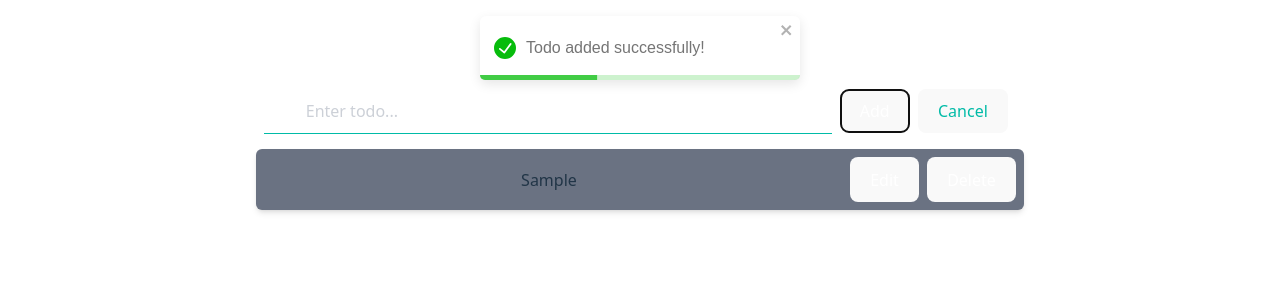
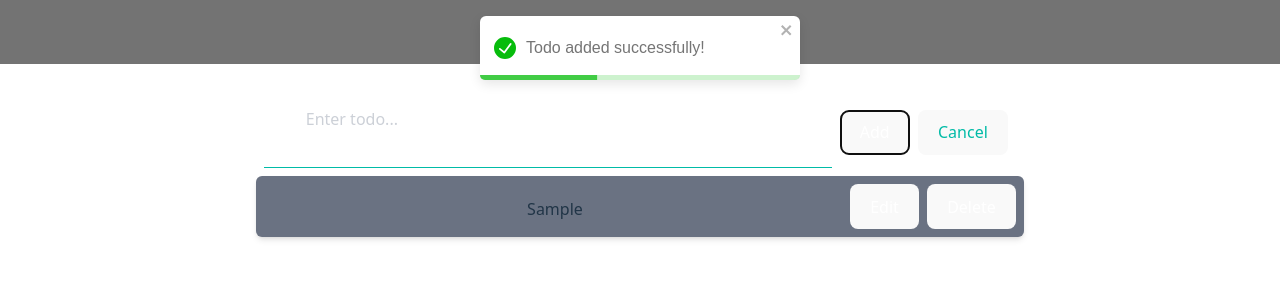
Before and after one commit to Ashish-Redhu/TodoApp, a React (Vite) app: page / in a window 1280 px wide. Both pictures are taken after typing "Sample" into the empty fields and a click on the button "Add". Shown: the top 300 px of the page. Built offline with nearby package versions, Linux system fonts and the light colour scheme.

Commit message:
heading adjust && Edit/Delete bug fixed

```diff
--- a/src/App.css
+++ b/src/App.css
@@ -1,5 +1,5 @@
 #root {
-  max-width: 1280px;
+  width: 100%;
   margin: 0 auto;
   /* padding: 2rem; */
   text-align: center;
--- a/src/App.jsx
+++ b/src/App.jsx
@@ -7,13 +7,18 @@ import { ToastContainer } from 'react-toastify';
 
 function App() {
   return (
-    <div className='flex flex-col mt-4 w-[90vw] md:w-[70vw] lg:w-[60vw] min-h-screen h-auto'>
-      <h2 className='mt-4 mb-2 text-center text-2xl font-bold border-b border-white'>Todo App</h2>
+    <div className='flex flex-col w-full min-h-screen'>
+
+      <h2 className='mb-2 p-4 w-full text-center text-2xl font-bold border-b border-white bg-neutral-500'>Manage Your Todos</h2>
+
+      <div className='flex flex-col mt-4 w-[90vw] md:w-[70vw] lg:w-[60vw] min-h-screen h-auto mx-auto'>
         <TodoInput />
         <TodosList />
       <ToastContainer />
       {/* Toastcontainer is used to show good quality notifications. */}
     </div>
+    </div>
+
   )
 }
 
--- a/src/components/EachTodo/EachTodo.jsx
+++ b/src/components/EachTodo/EachTodo.jsx
@@ -1,10 +1,9 @@
 import React from 'react'
 import { useDispatch, useSelector } from 'react-redux'
 import { removeTodo, toggleEdit} from '../../features/todo/todoSlice';
-function EachTodo({id, title}) {
+function EachTodo({id, title, isEditing}) {
 
  const dispatch = useDispatch();
- const gisEditing = useSelector(state => state.gisEditing);
  const handleDeleteClick = () =>{
      dispatch(removeTodo({
         id: id
@@ -20,9 +19,9 @@ function EachTodo({id, title}) {
 
   return (
       <div className='flex flex-col sm:flex-row justify-between items-center p-2 rounded-md w-full break-words overflow-auto bg-gray-500 shadow-md mb-2'>
-          <h3 className='flex-1 mr-4 whitespace-pre-wrap break-words overflow-auto max-h-60 mb-4 sm:mb-0'>{title}</h3>
-          <div className='flex gap-2'>
-            { gisEditing ? "Editing" : <button className='px-3 py-1 bg-blue-500 text-white rounded-md hover:bg-blue-600' onClick={handleEditClick}>Edit</button>}
+          <h3 className='flex-1 m-1 whitespace-pre-wrap break-words overflow-auto max-h-60 mb-4 sm:mb-0'>{title}</h3>
+          <div className='flex gap-2 ml-1'>
+            { isEditing ? "Editing" : <button className='px-3 py-1 bg-blue-500 text-white rounded-md hover:bg-blue-600' onClick={handleEditClick}>Edit</button>}
             <button className='px-3 py-1 bg-red-500 text-white rounded-md hover:bg-red-600' onClick={handleDeleteClick}>Delete</button>
           </div>
       </div>
--- a/src/components/TodoInput/TodoInput.jsx
+++ b/src/components/TodoInput/TodoInput.jsx
@@ -57,14 +57,23 @@ function TodoInput() {
       <form className="w-full" onSubmit={handleSubmit}>
         <div className="flex flex-col sm:flex-row items-center justify-between m-2">
           <div className='border-b border-teal-500 py-2 w-full'>
-            <input
+            {/* <input
               class="appearance-none bg-transparent w-full md:w-96 lg:w-[500px] text-gray-400 py-1 px-2 leading-tight focus:outline-none"
                 type="text"
                 placeholder="Enter todo..."
                 aria-label="Todo"
                 value={title}
                 onChange={(e)=>setTitle(e.target.value)}
-              />
+              /> */}
+
+          <textarea
+            className="appearance-none bg-transparent w-full md:w-96 lg:w-[500px] text-gray-400 py-1 px-2 leading-tight focus:outline-none resize-none overflow-x-hidden min-h-[3rem] max-h-[12rem]"
+            placeholder="Enter todo..."
+            aria-label="Todo"
+            value={title}
+            onChange={(e) => setTitle(e.target.value)}
+            rows={1}
+          />
           </div>
           <div className='flex flex-row justify-center items-center w-full sm:w-auto gap-2 m-2'>
             {
--- a/src/components/TodosList/TodosList.jsx
+++ b/src/components/TodosList/TodosList.jsx
@@ -7,7 +7,7 @@ function TodosList() {
     <div>
     {
       todos.map((todo, index) =>
-         <EachTodo key={index} id={todo.id} title={todo.title}
+         <EachTodo key={index} id={todo.id} title={todo.title} isEditing={todo.isEditing}
       />)
     }
     </div>
--- a/src/features/todo/todoSlice.js
+++ b/src/features/todo/todoSlice.js
@@ -34,7 +34,8 @@ const todoSlice = createSlice({
             }
             const todo = {
                 id: nanoid(),
-                title: action.payload
+                title: action.payload,
+                isEditing: false,
             }
             state.todos.push(todo)     // Here we have updated the state/data of slice.
             toast.success("Todo added successfully!", {
@@ -44,7 +45,16 @@ const todoSlice = createSlice({
         },
         removeTodo: (state, action) =>{
             const {id} = action.payload;
-            state.todos = state.todos.filter(todo => todo.id !== id)
+            const todo = state.todos.find(todo => todo.id === id);
+            if(todo.isEditing){
+                toast.error("You cannot delete a todo while editing!", {
+                    position: "top-center",
+                    autoClose: 3000, // Closes after 3s
+                });
+            }
+            else{
+                state.todos = state.todos.filter(todo => todo.id !== id)
+            }
         },
         editTodo: (state, action) =>{
             if (action.payload.title.trim().length <= 2) {
@@ -65,6 +75,8 @@ const todoSlice = createSlice({
             const todo = state.todos.find(todo => todo.id === id);
             if (todo) {
                 state.gisEditing = !state.gisEditing;
+                todo.isEditing = !todo.isEditing;
+
                 if (state.gisEditing) {
                     state.gEditingTitle = todo.title;
                     state.gEditingId = id;
```
